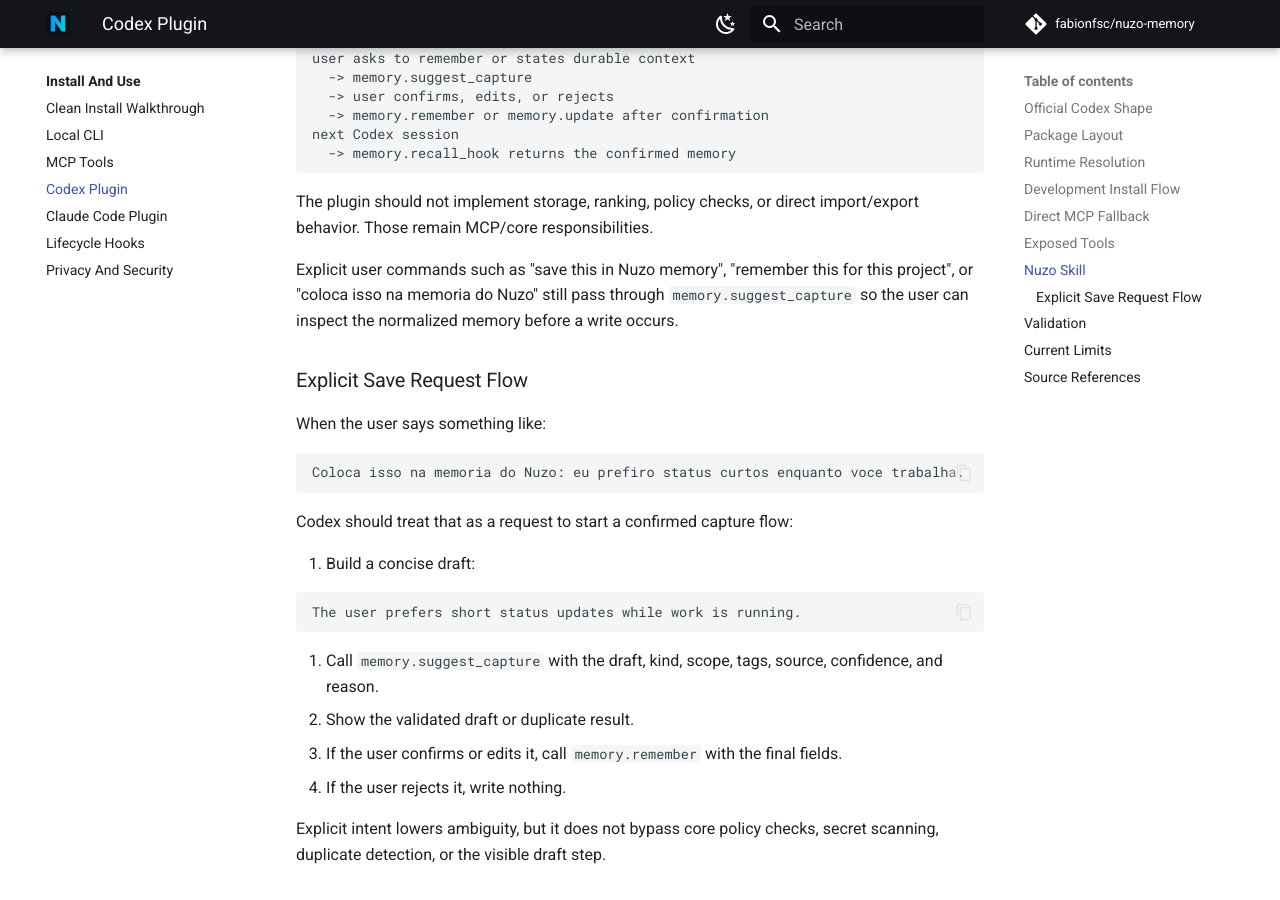
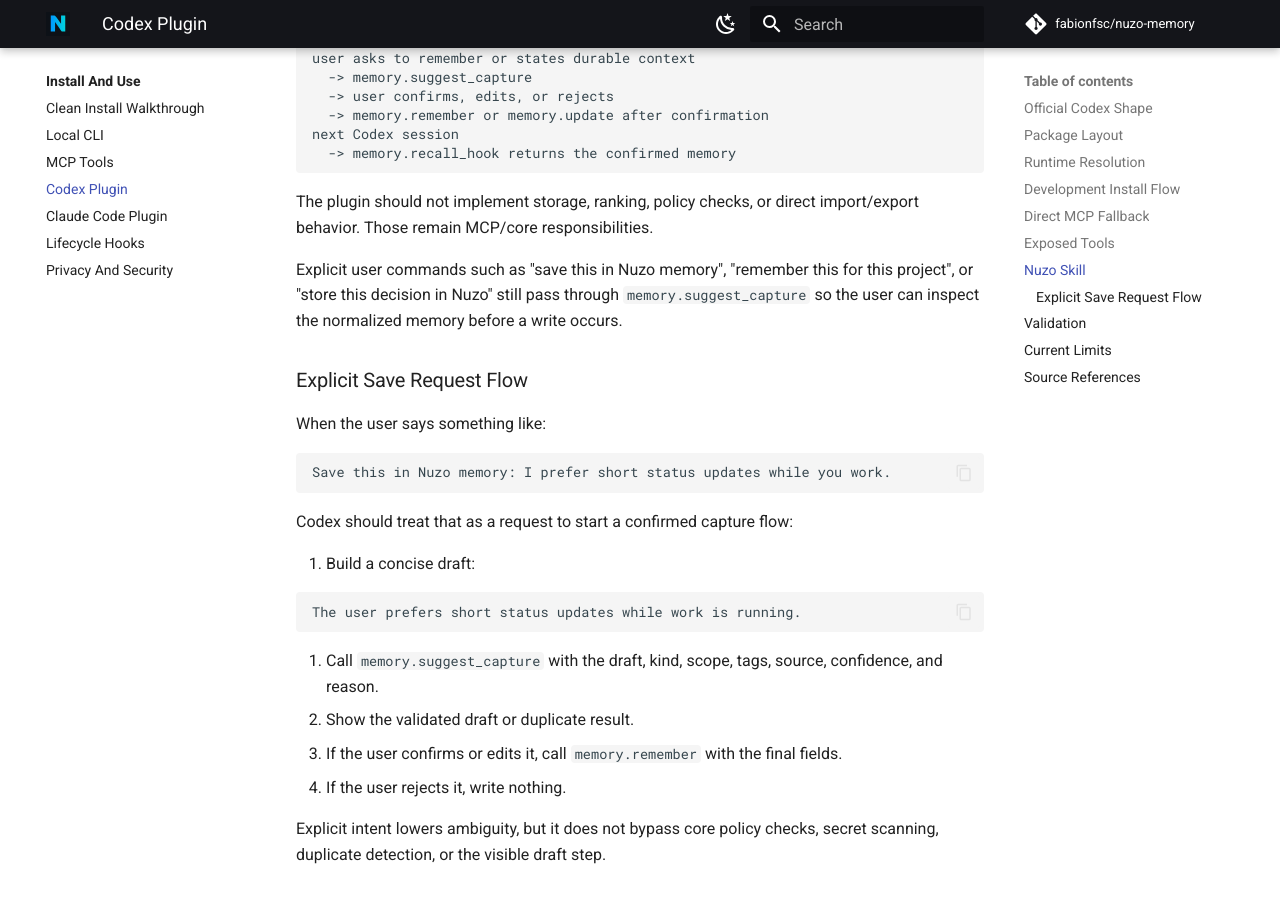
Before and after one commit to fabionfsc/nuzo-memory, an MkDocs documentation site: the page built from docs/operations/codex-plugin.md, in a window 1280 px wide and 900 px high, scrolled down 4386 px. Built offline with MkDocs 1.6.1 and Material for MkDocs 9.7.7, drawn with Linux system fonts in a browser that asks for light colours; comment, search, counter and statistics services are not loaded.

Commit message:
docs(codex): keep save examples in english

````diff
--- a/docs/operations/codex-plugin.md
+++ b/docs/operations/codex-plugin.md
@@ -206,7 +206,7 @@
 import/export behavior. Those remain MCP/core responsibilities.
 
 Explicit user commands such as "save this in Nuzo memory", "remember this for
-this project", or "coloca isso na memoria do Nuzo" still pass through
+this project", or "store this decision in Nuzo" still pass through
 `memory.suggest_capture` so the user can inspect the normalized memory before a
 write occurs.
 
@@ -215,7 +215,7 @@
 When the user says something like:
 
 ```text
-Coloca isso na memoria do Nuzo: eu prefiro status curtos enquanto voce trabalha.
+Save this in Nuzo memory: I prefer short status updates while you work.
 ```
 
 Codex should treat that as a request to start a confirmed capture flow:
````
Also changed, not shown: CHANGELOG.md (+1 -1 lines), packages/codex-plugin/skills/nuzo-memory/SKILL.md (+3 -3 lines), 1 other file.
